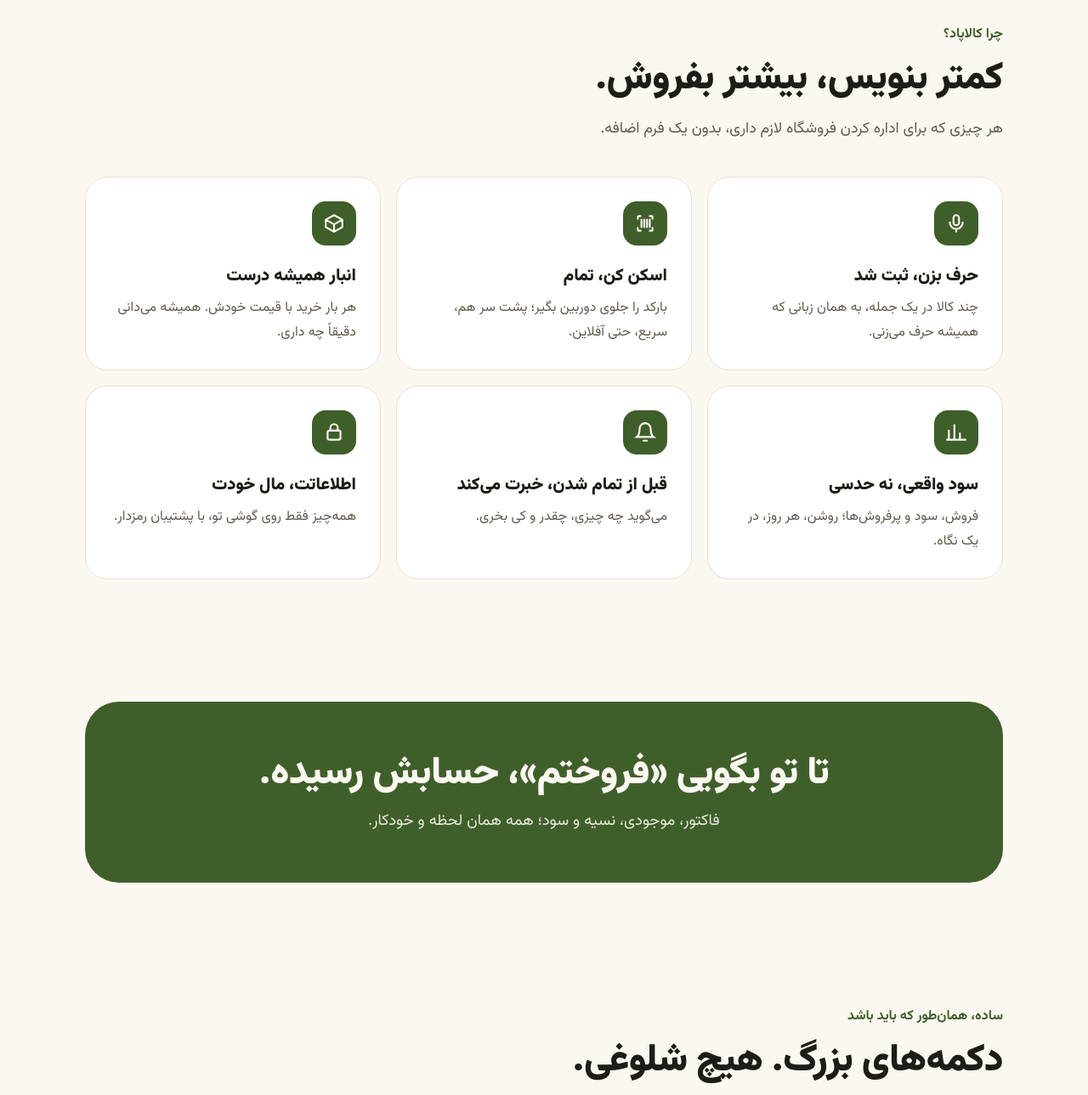
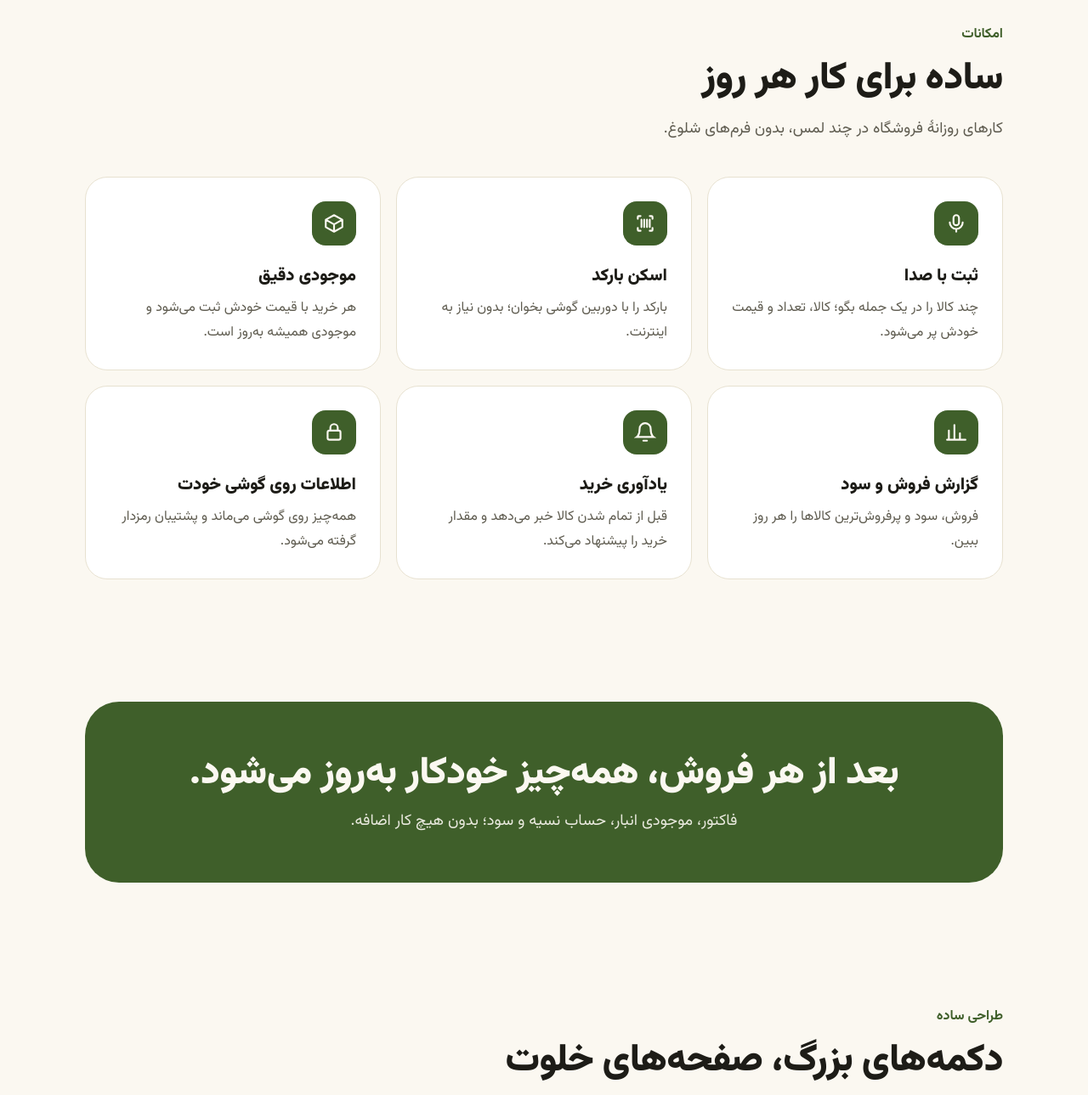
Before and after one commit to shared-exp/Kalapod, a plain HTML site: page site/index.html in a window 1280 px wide. Shown: the part 740-2029 px from the top of the page at 85% size. Drawn offline with Linux system fonts and the light colour scheme.

Commit message:
Website: plainer copy focused on ease of use

```diff
--- a/site/index.html
+++ b/site/index.html
@@ -3,11 +3,11 @@
 <head>
 <meta charset="utf-8">
 <meta name="viewport" content="width=device-width, initial-scale=1">
-<title>کالاپاد — فروشگاهت، با یک جمله</title>
-<meta name="description" content="بگو چی فروختی؛ کالاپاد ثبتش می‌کند، از انبار کم می‌کند و سودت را حساب می‌کند. بدون تایپ، بدون اینترنت.">
+<title>کالاپاد — خرید و فروشت را با صدایت ثبت کن</title>
+<meta name="description" content="خرید و فروش فروشگاه را با صدا، بارکد یا چند لمس ثبت کن؛ موجودی، فاکتور و سود خودکار به‌روز می‌شود.">
 <meta name="theme-color" content="#3F5F2A">
-<meta property="og:title" content="کالاپاد — فروشگاهت، با یک جمله">
-<meta property="og:description" content="بگو چی فروختی؛ بقیه‌اش با کالاپاد.">
+<meta property="og:title" content="کالاپاد — خرید و فروشت را با صدایت ثبت کن">
+<meta property="og:description" content="ثبت خرید و فروش با صدا؛ ساده، سریع و آفلاین.">
 <meta property="og:image" content="img/dashboard.webp">
 <link rel="icon" href="img/favicon.svg" type="image/svg+xml">
 <link rel="preconnect" href="https://fonts.googleapis.com">
@@ -118,8 +118,8 @@
   <div class="hero">
     <div class="wrap">
       <div>
-        <h1>فروشگاهت،<br><em>با یک جمله.</em></h1>
-        <p class="lead">بگو چی فروختی. کالاپاد ثبتش می‌کند، از انبار کم می‌کند و سودت را حساب می‌کند. بدون تایپ. بدون اینترنت.</p>
+        <h1>خرید و فروشت را<br><em>با صدایت ثبت کن.</em></h1>
+        <p class="lead">کافی است بگویی چه خریدی یا چه فروختی. کالاپاد فاکتور را می‌سازد و موجودی و سود را به‌روز می‌کند؛ بدون تایپ و حتی بدون اینترنت.</p>
         <a class="btn primary" href="__APK_URL__" download>
           <svg width="22" height="22" viewBox="0 0 24 24" fill="none" stroke="currentColor" stroke-width="2.4" stroke-linecap="round" stroke-linejoin="round" aria-hidden="true"><path d="M12 4v11m0 0-4.5-4.5M12 15l4.5-4.5M5 20h14"/></svg>
           دانلود رایگان
@@ -136,16 +136,16 @@
 
   <section>
     <div class="wrap">
-      <p class="kicker">چرا کالاپاد؟</p>
-      <h2>کمتر بنویس، بیشتر بفروش.</h2>
-      <p class="sub">هر چیزی که برای اداره کردن فروشگاه لازم داری، بدون یک فرم اضافه.</p>
+      <p class="kicker">امکانات</p>
+      <h2>ساده برای کار هر روز</h2>
+      <p class="sub">کارهای روزانهٔ فروشگاه در چند لمس، بدون فرم‌های شلوغ.</p>
       <div class="features">
-        <div class="f"><div class="ic"><svg width="26" height="26" viewBox="0 0 24 24" fill="none" stroke="currentColor" stroke-width="2" stroke-linecap="round"><rect x="9" y="3" width="6" height="11" rx="3"/><path d="M5 11a7 7 0 0 0 14 0M12 18v3"/></svg></div><h3>حرف بزن، ثبت شد</h3><p>چند کالا در یک جمله، به همان زبانی که همیشه حرف می‌زنی.</p></div>
-        <div class="f"><div class="ic"><svg width="26" height="26" viewBox="0 0 24 24" fill="none" stroke="currentColor" stroke-width="2" stroke-linecap="round"><path d="M4 7V5a1 1 0 0 1 1-1h2M17 4h2a1 1 0 0 1 1 1v2M20 17v2a1 1 0 0 1-1 1h-2M7 20H5a1 1 0 0 1-1-1v-2M8 8v8M11 8v8M14 8v8M17 8v8"/></svg></div><h3>اسکن کن، تمام</h3><p>بارکد را جلوی دوربین بگیر؛ پشت سر هم، سریع، حتی آفلاین.</p></div>
-        <div class="f"><div class="ic"><svg width="26" height="26" viewBox="0 0 24 24" fill="none" stroke="currentColor" stroke-width="2" stroke-linejoin="round"><path d="M3 8l9-5 9 5-9 5-9-5ZM3 8v8l9 5 9-5V8M12 13v8"/></svg></div><h3>انبار همیشه درست</h3><p>هر بار خرید با قیمت خودش. همیشه می‌دانی دقیقاً چه داری.</p></div>
-        <div class="f"><div class="ic"><svg width="26" height="26" viewBox="0 0 24 24" fill="none" stroke="currentColor" stroke-width="2" stroke-linecap="round"><path d="M4 20V10M10 20V4M16 20v-7M22 20H2"/></svg></div><h3>سود واقعی، نه حدسی</h3><p>فروش، سود و پرفروش‌ها؛ روشن، هر روز، در یک نگاه.</p></div>
-        <div class="f"><div class="ic"><svg width="26" height="26" viewBox="0 0 24 24" fill="none" stroke="currentColor" stroke-width="2" stroke-linecap="round"><path d="M6 8a6 6 0 0 1 12 0c0 7 3 9 3 9H3s3-2 3-9M10 21h4"/></svg></div><h3>قبل از تمام شدن، خبرت می‌کند</h3><p>می‌گوید چه چیزی، چقدر و کی بخری.</p></div>
-        <div class="f"><div class="ic"><svg width="26" height="26" viewBox="0 0 24 24" fill="none" stroke="currentColor" stroke-width="2" stroke-linejoin="round"><rect x="5" y="10" width="14" height="10" rx="2"/><path d="M8 10V7a4 4 0 0 1 8 0v3"/></svg></div><h3>اطلاعاتت، مال خودت</h3><p>همه‌چیز فقط روی گوشی تو، با پشتیبان رمزدار.</p></div>
+        <div class="f"><div class="ic"><svg width="26" height="26" viewBox="0 0 24 24" fill="none" stroke="currentColor" stroke-width="2" stroke-linecap="round"><rect x="9" y="3" width="6" height="11" rx="3"/><path d="M5 11a7 7 0 0 0 14 0M12 18v3"/></svg></div><h3>ثبت با صدا</h3><p>چند کالا را در یک جمله بگو؛ کالا، تعداد و قیمت خودش پر می‌شود.</p></div>
+        <div class="f"><div class="ic"><svg width="26" height="26" viewBox="0 0 24 24" fill="none" stroke="currentColor" stroke-width="2" stroke-linecap="round"><path d="M4 7V5a1 1 0 0 1 1-1h2M17 4h2a1 1 0 0 1 1 1v2M20 17v2a1 1 0 0 1-1 1h-2M7 20H5a1 1 0 0 1-1-1v-2M8 8v8M11 8v8M14 8v8M17 8v8"/></svg></div><h3>اسکن بارکد</h3><p>بارکد را با دوربین گوشی بخوان؛ بدون نیاز به اینترنت.</p></div>
+        <div class="f"><div class="ic"><svg width="26" height="26" viewBox="0 0 24 24" fill="none" stroke="currentColor" stroke-width="2" stroke-linejoin="round"><path d="M3 8l9-5 9 5-9 5-9-5ZM3 8v8l9 5 9-5V8M12 13v8"/></svg></div><h3>موجودی دقیق</h3><p>هر خرید با قیمت خودش ثبت می‌شود و موجودی همیشه به‌روز است.</p></div>
+        <div class="f"><div class="ic"><svg width="26" height="26" viewBox="0 0 24 24" fill="none" stroke="currentColor" stroke-width="2" stroke-linecap="round"><path d="M4 20V10M10 20V4M16 20v-7M22 20H2"/></svg></div><h3>گزارش فروش و سود</h3><p>فروش، سود و پرفروش‌ترین کالاها را هر روز ببین.</p></div>
+        <div class="f"><div class="ic"><svg width="26" height="26" viewBox="0 0 24 24" fill="none" stroke="currentColor" stroke-width="2" stroke-linecap="round"><path d="M6 8a6 6 0 0 1 12 0c0 7 3 9 3 9H3s3-2 3-9M10 21h4"/></svg></div><h3>یادآوری خرید</h3><p>قبل از تمام شدن کالا خبر می‌دهد و مقدار خرید را پیشنهاد می‌کند.</p></div>
+        <div class="f"><div class="ic"><svg width="26" height="26" viewBox="0 0 24 24" fill="none" stroke="currentColor" stroke-width="2" stroke-linejoin="round"><rect x="5" y="10" width="14" height="10" rx="2"/><path d="M8 10V7a4 4 0 0 1 8 0v3"/></svg></div><h3>اطلاعات روی گوشی خودت</h3><p>همه‌چیز روی گوشی می‌ماند و پشتیبان رمزدار گرفته می‌شود.</p></div>
       </div>
     </div>
   </section>
@@ -153,16 +153,16 @@
   <section>
     <div class="wrap">
       <div class="band">
-        <h2>تا تو بگویی «فروختم»، حسابش رسیده.</h2>
-        <p>فاکتور، موجودی، نسیه و سود؛ همه همان لحظه و خودکار.</p>
+        <h2>بعد از هر فروش، همه‌چیز خودکار به‌روز می‌شود.</h2>
+        <p>فاکتور، موجودی انبار، حساب نسیه و سود؛ بدون هیچ کار اضافه.</p>
       </div>
     </div>
   </section>
 
   <section>
     <div class="wrap">
-      <p class="kicker">ساده، همان‌طور که باید باشد</p>
-      <h2>دکمه‌های بزرگ. هیچ شلوغی.</h2>
+      <p class="kicker">طراحی ساده</p>
+      <h2>دکمه‌های بزرگ، صفحه‌های خلوت</h2>
       <p class="sub">فارسی، تقویم شمسی، روشن و تیره.</p>
       <div class="shots">
         <div class="shot"><img src="img/dashboard.webp" alt="صفحهٔ اصلی" loading="lazy" width="1080" height="1540"></div>
@@ -175,14 +175,14 @@
   <section class="final" id="download">
     <div class="wrap">
       <img class="logo" src="img/logo.svg" alt="">
-      <h2>وقت ثبت کردن را به فروختن بده.</h2>
-      <p class="sub">رایگان امتحان کن. نصبش یک دقیقه است.</p>
+      <h2>کالاپاد را رایگان امتحان کن</h2>
+      <p class="sub">نصب و شروع کار کمتر از یک دقیقه طول می‌کشد.</p>
       <a class="btn primary" href="__APK_URL__" download>دانلود کالاپاد برای اندروید</a>
       <div class="note">نسخهٔ __VERSION__ · <a href="__REPO_URL__" style="color:inherit">کد منبع</a></div>
     </div>
   </section>
 </main>
 
-<footer>کالاپاد · فروشگاهت، با یک جمله.</footer>
+<footer>کالاپاد · ثبت خرید و فروش با صدا</footer>
 </body>
 </html>
```
